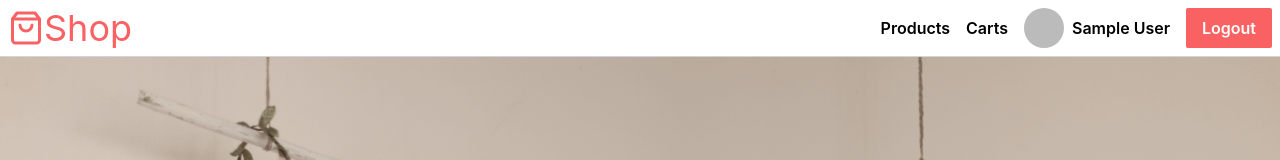
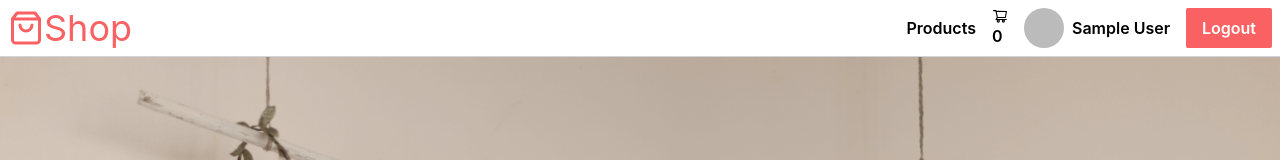
Before and after one commit to devjjin/shop, a React (Create React App) app: page / in a window 1280 px wide. Shown: the top 160 px of the page. Built offline with nearby package versions, Linux system fonts and the light colour scheme; no server answers; the database is empty; sample sign-in values are in the browser's storage.

Commit message:
feat: view cart count

```diff
--- /dev/null
+++ b/src/components/CartStatus.jsx
@@ -0,0 +1,17 @@
+import React from 'react';
+import { getCarts } from '../api/firebase';
+import { useQuery } from '@tanstack/react-query';
+import { AiOutlineShoppingCart } from 'react-icons/ai';
+import { useAuthContext } from '../context/AuthContext';
+
+export default function CartStatus() {
+  const { uid } = useAuthContext();
+  const { data: products } = useQuery(['carts'], () => getCarts(uid));
+
+  return (
+    <div>
+      <AiOutlineShoppingCart />
+      {products && <p>{products.length}</p>}
+    </div>
+  );
+}
--- a/src/components/Navbar.jsx
+++ b/src/components/Navbar.jsx
@@ -5,6 +5,7 @@ import { BsFillPencilFill } from 'react-icons/bs';
 import User from './User';
 import Button from './ui/Button';
 import { useAuthContext } from '../context/AuthContext';
+import CartStatus from './CartStatus';
 
 export default function Navbar() {
   const { user, login, logout } = useAuthContext();
@@ -17,7 +18,11 @@ export default function Navbar() {
       </Link>
       <nav className="flex items-center gap-4 font-semibold">
         <Link to="/products">Products</Link>
-        {user && <Link to="/carts">Carts</Link>}
+        {user && (
+          <Link to="/carts">
+            <CartStatus />
+          </Link>
+        )}
         {user && user.isAdmin && (
           <Link to="/products/new" className="text-2xl">
             <BsFillPencilFill />
```
